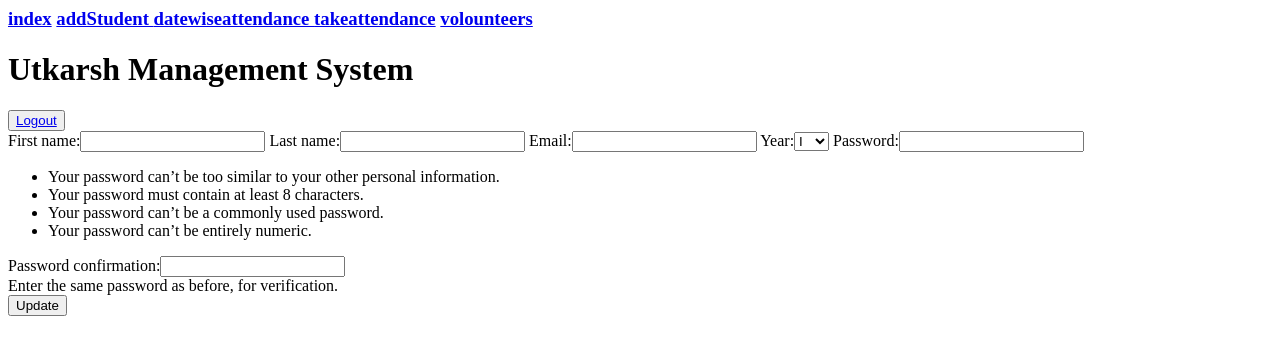
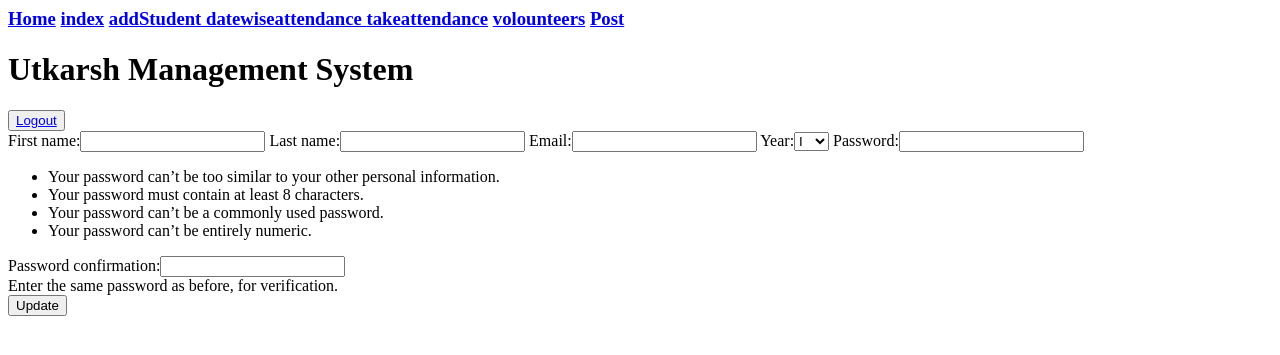
Before and after one commit to darmis007/ums, a Django app: page /attendance/volounteer/4/edit in a window 1280 px wide. Shown: the top 355 px of the page. Run offline with Django 3.2, Linux system fonts and the light colour scheme; data comes from the database, SQL or seed files in the repository; both versions use the stored data as it was after the commit.

Commit message:
added post features

```diff
--- a/utkarsh/attendance/forms.py
+++ b/utkarsh/attendance/forms.py
@@ -61,3 +61,9 @@ class registrationForm(UserCreationForm):
             v1.save()
 
         return user
+
+class createPostForm(forms.Form):
+    title=forms.CharField(max_length=100)
+    message=forms.CharField(max_length=100000,widget=forms.Textarea)
+    class Meta:
+        model=Post
--- a/utkarsh/attendance/templates/base.html
+++ b/utkarsh/attendance/templates/base.html
@@ -4,7 +4,7 @@
 <title>Utkarsh Management System</title>
 </head>
 <body>
-<h3><a href={% url 'student_list' %}>index</a> <a href={% url 'add_student' %}>addStudent </a> <a href={% url 'list_dates'%}> datewiseattendance </a> <a href={% url 'mark_attendance'%}>takeattendance</a> <a href={% url 'volounteer_list'%}>volounteers</a></h3>
+<h3><a href={% url 'home'%}>Home</a> <a href={% url 'student_list' %}>index</a> <a href={% url 'add_student' %}>addStudent </a> <a href={% url 'list_dates'%}> datewiseattendance </a> <a href={% url 'mark_attendance'%}>takeattendance</a> <a href={% url 'volounteer_list'%}>volounteers</a> <a href={% url 'post'%}>Post</a></h3>
 <h1> Utkarsh Management System</h1>
 <button type="submit"><a href={% url 'logout'%}>Logout</a></button>
 
--- a/utkarsh/attendance/urls.py
+++ b/utkarsh/attendance/urls.py
@@ -19,4 +19,7 @@ urlpatterns = [
     path('login/',views.user_login,name='login'),
     path('logout/',views.user_logout,name='logout'),
     path('',views.user_login,name='mainpage'),
+    path('home/',views.home,name='home'),
+    path('post/create',views.createPost,name='post'),
+    path('post/details/<int:id>',views.post_details,name='post_details'),
 ]
--- a/utkarsh/attendance/views.py
+++ b/utkarsh/attendance/views.py
@@ -297,3 +297,37 @@ def user_login(request):
 def user_logout(request):
     logout(request)
     return HttpResponseRedirect(reverse('login'))
+
+@login_required
+def createPost(request):
+    context={}
+    context['posts']=Post.objects.all()
+    context['post_form']=createPostForm()
+    if request.method=='POST':
+        form=createPostForm(request.POST)
+        if form.is_valid():
+            p1=Post()
+            p1.title=form.cleaned_data['title']
+            p1.message=form.cleaned_data['message']
+            p1.posted_by=Volounteer.objects.get(volounteer_name=request.user.username)
+            p1.save()
+            return render(request,'home.html',context)
+
+        else:
+            context['message']='Something went wrong'
+            return render(request,'post.html',context)
+    else:
+        return render(request,'post.html',context)
+
+    return render(request,'post.html',context)
+
+@login_required
+def home(request):
+    context={}
+    context['posts']=Post.objects.all()
+    return render(request,'home.html',context)
+
+def post_details(request,id):
+    context={}
+    context['post']=Post.objects.get(id=id)
+    return render(request,'post_details.html',context)
--- a/utkarsh/utkarsh/settings.py
+++ b/utkarsh/utkarsh/settings.py
@@ -23,7 +23,7 @@ BASE_DIR = os.path.dirname(os.path.dirname(os.path.abspath(__file__)))
 SECRET_KEY = 'zxp*sof*nsesity6^jsa_3-9(z&v0itr3_l3jwqsf&m$*^&m0f'
 
 # SECURITY WARNING: don't run with debug turned on in production!
-DEBUG = False
+DEBUG = True
 
 ALLOWED_HOSTS = ['127.0.0.1', '.pythonanywhere.com']
 
```
Also changed, not shown: utkarsh/attendance/models.py (+12 -0 lines), utkarsh/attendance/templates/home.html (added, +7 -0 lines), utkarsh/attendance/templates/post.html (added, +11 -0 lines), utkarsh/attendance/templates/post_details.html (added, +7 -0 lines), utkarsh/attendance/migrations/0006_comment_post.py (added), utkarsh/attendance/migrations/0007_auto_20200107_1716.py (added), utkarsh/db.sqlite3.
